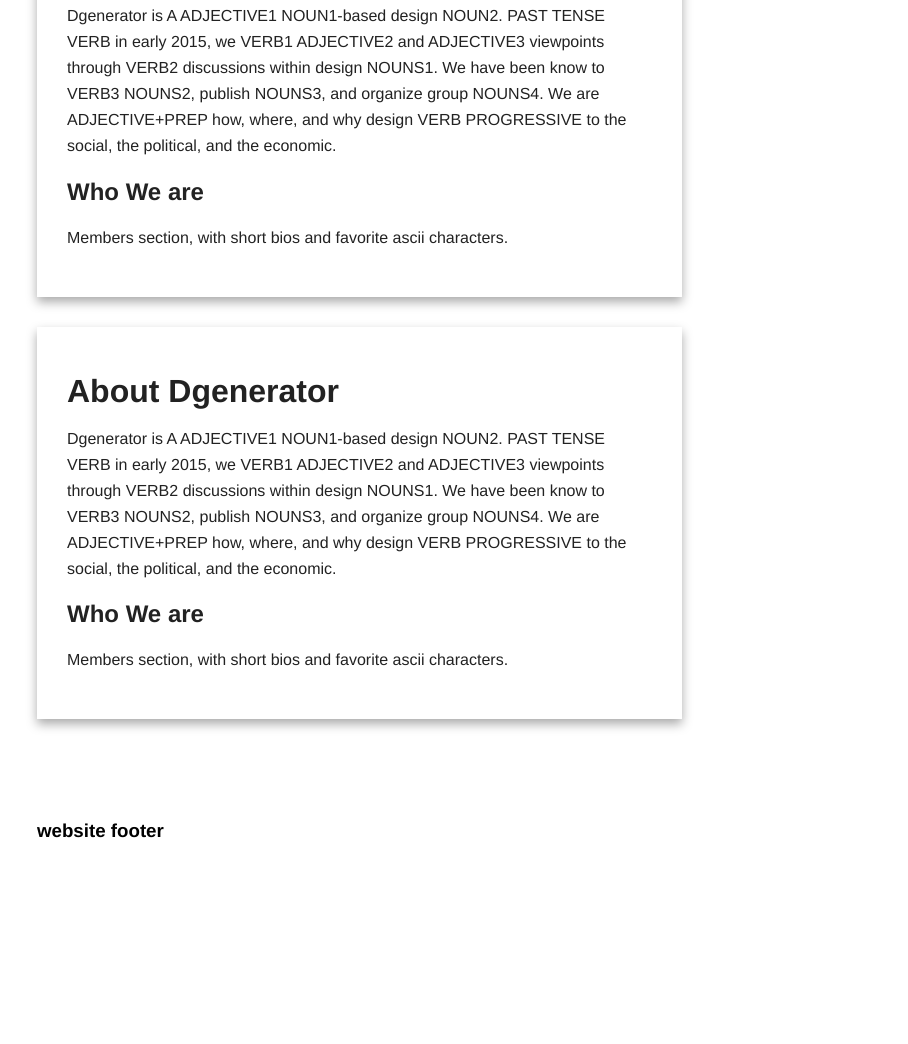
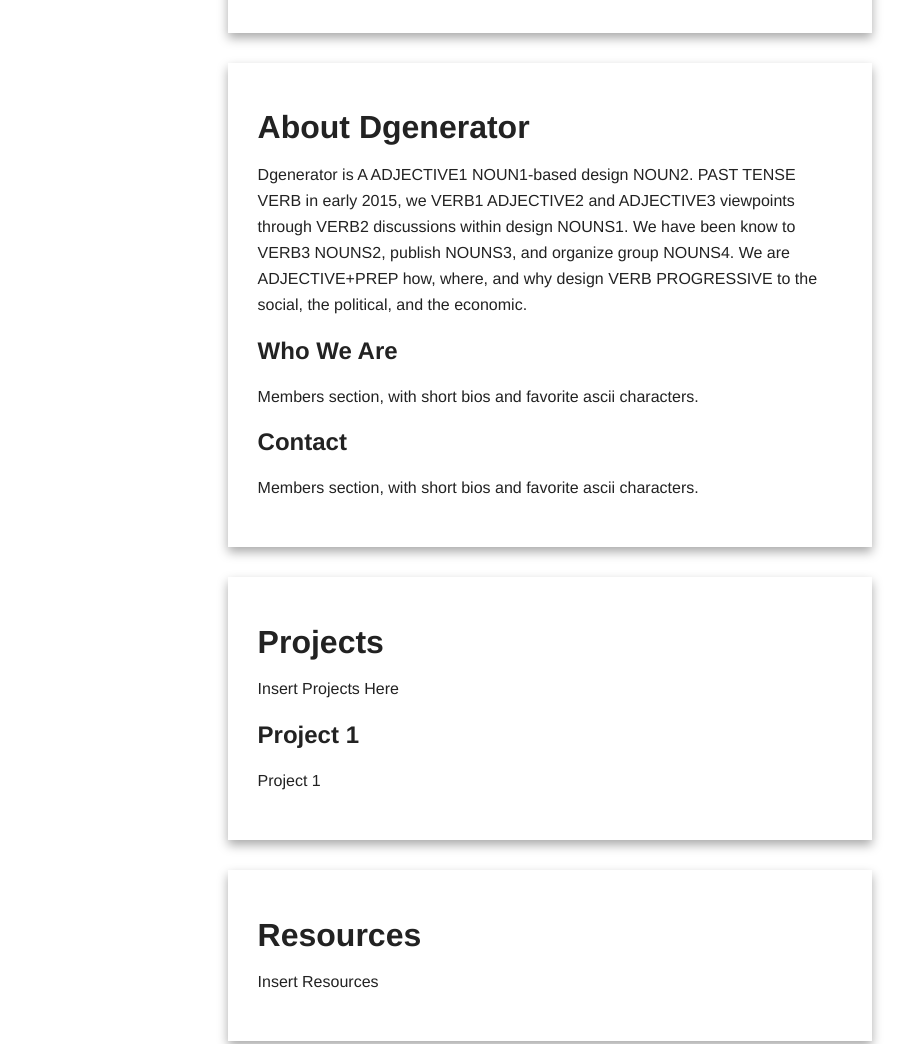
Before and after one commit to Beamko/dgenerator, a plain HTML site: page index.html in a window 1280 px wide. Shown: the part 202-1246 px from the top of the page, without its empty margins (90-998 px from the left). Before the commit the page ends 1085 px from the top, so only its background shows below. Drawn offline with nearby package versions, Linux system fonts and the light colour scheme.

Commit message:
Centered "Pages"

```diff
--- a/css/main.css
+++ b/css/main.css
@@ -224,7 +224,9 @@ nav a:hover {
    ============ */
 
     .main article {
-        float: left;
+            margin-left: auto;
+      margin-right: auto;
+
         width: 57%;
     }
 
--- a/index.html
+++ b/index.html
@@ -38,28 +38,49 @@
             <div class="main wrapper clearfix">
 
                 <article>
+                    <a name="intro"></a>
+                    <header>
+                        <h1>Insert Intro Graphic/Text/Animation</h1>
+
+                    </header>
+                </article>
+
+                <article>
                     <a name="about"></a>
                     <header>
                         <h1>About Dgenerator</h1>
                         <p>Dgenerator is A ADJECTIVE1 NOUN1-based design NOUN2. PAST TENSE VERB in early 2015, we VERB1 ADJECTIVE2 and ADJECTIVE3 viewpoints through VERB2 discussions within design NOUNS1. We have been know to VERB3 NOUNS2, publish NOUNS3, and organize group NOUNS4. We are ADJECTIVE+PREP how, where, and why design VERB PROGRESSIVE to the social, the political, and the economic.</p>
                     </header>
                     <section>
-                        <h2>Who We are</h2>
+                        <h2>Who We Are</h2>
+                        <p>Members section, with short bios and favorite ascii characters.</p>
+                    </section>
+                    <section>
+                        <h2>Contact</h2>
                         <p>Members section, with short bios and favorite ascii characters.</p>
                     </section>
                 </article>
 
                 <article>
-                    <a name="about2"></a>
+                    <a name="projects"></a>
                     <header>
-                        <h1>About Dgenerator</h1>
-                        <p>Dgenerator is A ADJECTIVE1 NOUN1-based design NOUN2. PAST TENSE VERB in early 2015, we VERB1 ADJECTIVE2 and ADJECTIVE3 viewpoints through VERB2 discussions within design NOUNS1. We have been know to VERB3 NOUNS2, publish NOUNS3, and organize group NOUNS4. We are ADJECTIVE+PREP how, where, and why design VERB PROGRESSIVE to the social, the political, and the economic.</p>
+                        <h1>Projects</h1>
+                        <p>Insert Projects Here</p>
                     </header>
                     <section>
-                        <h2>Who We are</h2>
-                        <p>Members section, with short bios and favorite ascii characters.</p>
+                        <h2>Project 1</h2>
+                        <p>Project 1</p>
                     </section>
                 </article>
+
+                 <article>
+                    <a name="resources"></a>
+                    <header>
+                        <h1>Resources</h1>
+                        <p>Insert Resources</p>
+                    </header>
+                </article>
+
 
             </div> <!-- #main -->
         </div> <!-- #main-container -->
```
